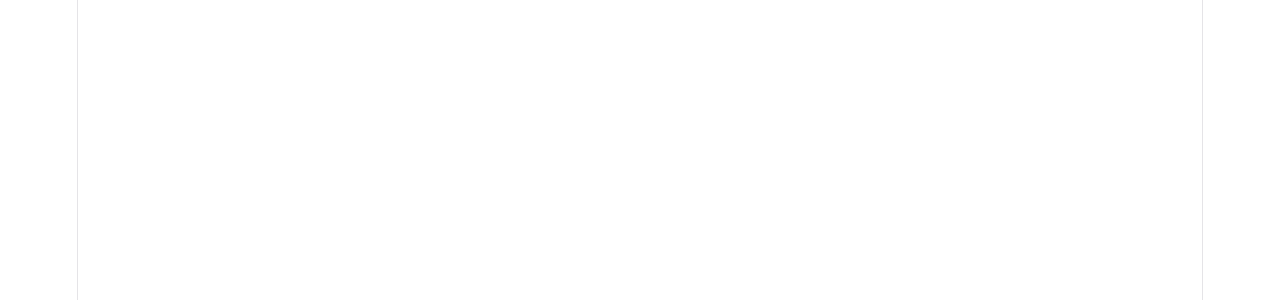
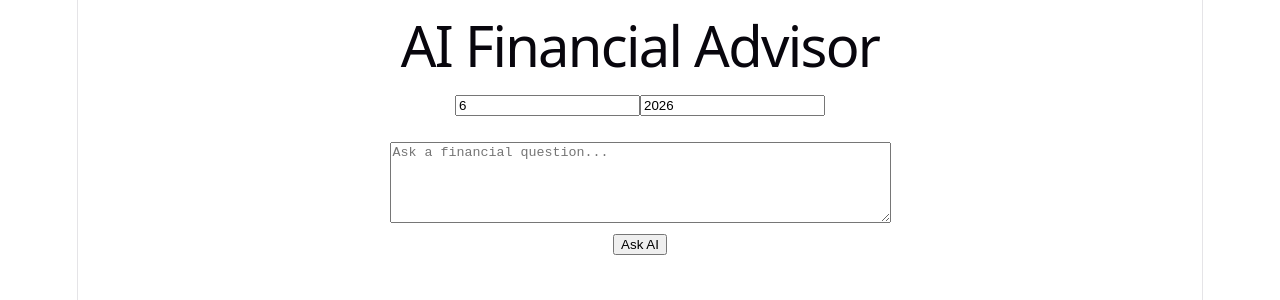
Before and after one commit to moneycoachAI/MoneyCoachAI, a React (Vite) app in the folder MoneyCoachAI.Web/: page /ai-advisor in a window 1280 px wide. Before the commit this address had no page. Shown: the top 300 px of the page. Built offline with nearby package versions, Linux system fonts and the light colour scheme; sample sign-in values are in the browser's storage.

Commit message:
Complete AI advisor UI structure

```diff
--- /dev/null
+++ b/MoneyCoachAI.Web/src/pages/AIAdvisorPage.tsx
@@ -0,0 +1,85 @@
+import { useState } from "react";
+import { getAIAdvice } from "../services/aiService";
+
+function AIAdvisorPage() {
+  const [month, setMonth] = useState("6");
+  const [year, setYear] = useState("2026");
+  const [question, setQuestion] = useState("");
+  const [advice, setAdvice] = useState("");
+  const [loading, setLoading] = useState(false);
+
+  const handleAskAI = async () => {
+    if (!question.trim()) {
+      alert("Please enter a question");
+      return;
+    }
+
+    try {
+      setLoading(true);
+
+      const response = await getAIAdvice({
+        month: Number(month),
+        year: Number(year),
+        question,
+      });
+
+      setAdvice(response.advice);
+    } catch (error) {
+      console.error(error);
+
+      setAdvice(
+        "AI service unavailable. OpenAI API key may not be configured."
+      );
+    } finally {
+      setLoading(false);
+    }
+  };
+
+  return (
+    <div>
+      <h1>AI Financial Advisor</h1>
+
+      <div>
+        <input
+          type="number"
+          placeholder="Month"
+          value={month}
+          onChange={(e) => setMonth(e.target.value)}
+        />
+
+        <input
+          type="number"
+          placeholder="Year"
+          value={year}
+          onChange={(e) => setYear(e.target.value)}
+        />
+      </div>
+
+      <br />
+
+      <textarea
+        rows={5}
+        cols={60}
+        placeholder="Ask a financial question..."
+        value={question}
+        onChange={(e) => setQuestion(e.target.value)}
+      />
+
+      <br />
+
+      <button onClick={handleAskAI} disabled={loading}>
+        {loading ? "Thinking..." : "Ask AI"}
+      </button>
+
+      {advice && (
+        <>
+          <hr />
+          <h2>AI Advice</h2>
+          <p>{advice}</p>
+        </>
+      )}
+    </div>
+  );
+}
+
+export default AIAdvisorPage;
--- a/MoneyCoachAI.Web/src/routes/AppRoutes.tsx
+++ b/MoneyCoachAI.Web/src/routes/AppRoutes.tsx
@@ -8,6 +8,7 @@
 import BudgetsPage from "../pages/BudgetsPage";
 import ReportsPage from "../pages/ReportsPage";
 import SuggestionsPage from "../pages/SuggestionsPage";
+import AIAdvisorPage from "../pages/AIAdvisorPage";
 
 function AppRoutes() {
     return(
@@ -46,6 +47,12 @@
                         <SuggestionsPage />
                     </ProtectRoute>
                 } />
+
+                <Route path="/ai-advisor" element={
+                    <ProtectRoute>
+                        <AIAdvisorPage />
+                    </ProtectRoute>
+                } />
             </Routes>
         </BrowserRouter>
     );
--- /dev/null
+++ b/MoneyCoachAI.Web/src/services/aiService.ts
@@ -0,0 +1,17 @@
+import axiosClient from "../api/axiosClient";
+
+import type {
+  AIAdviceRequest,
+  AIAdviceResponse,
+} from "../types/aiTypes";
+
+export const getAIAdvice = async (
+  data: AIAdviceRequest
+): Promise<AIAdviceResponse> => {
+  const response = await axiosClient.post<AIAdviceResponse>(
+    "/AI/advice",
+    data
+  );
+
+  return response.data;
+};
--- /dev/null
+++ b/MoneyCoachAI.Web/src/types/aiTypes.ts
@@ -0,0 +1,9 @@
+export interface AIAdviceRequest {
+  month: number;
+  year: number;
+  question: string;
+}
+
+export interface AIAdviceResponse {
+  advice: string;
+}
```
